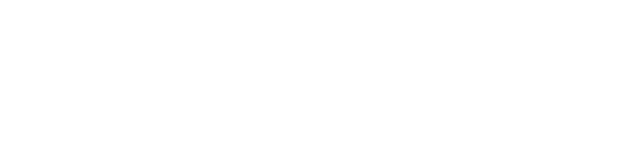
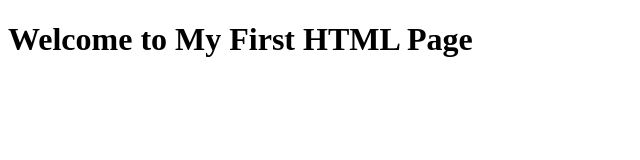
Before and after one commit to Eboy901/my-first-website, a plain HTML site: page index.html in a window 1280 px wide. Shown: the whole page, without its empty margins (0-640 px from the left). Drawn offline with Linux system fonts and the light colour scheme.

Commit message:
Updated website layout

```diff
--- a/index.html
+++ b/index.html
@@ -8,7 +8,7 @@
 </head>
 <body>
 
-    <header></header>
+    <header> <h1>Welcome to My First HTML Page</h1></header>
 
 
 </body>
```
